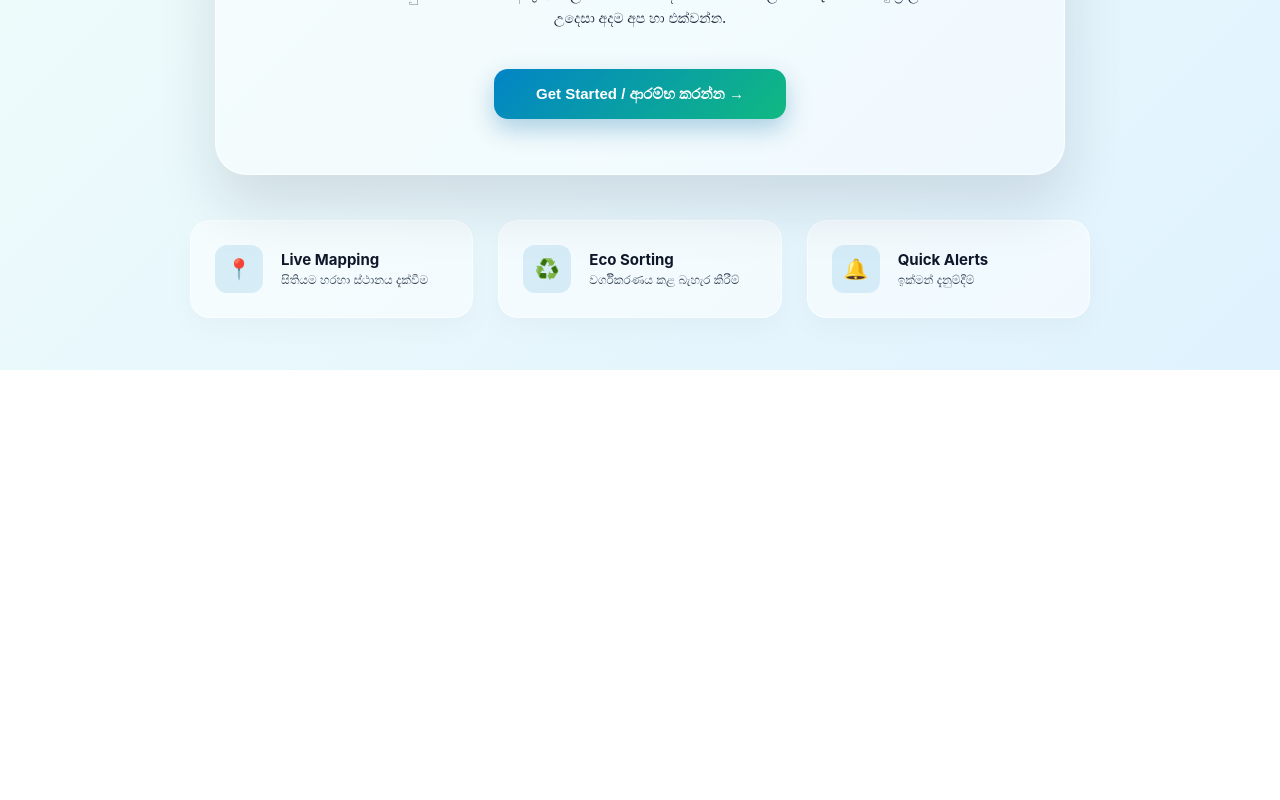
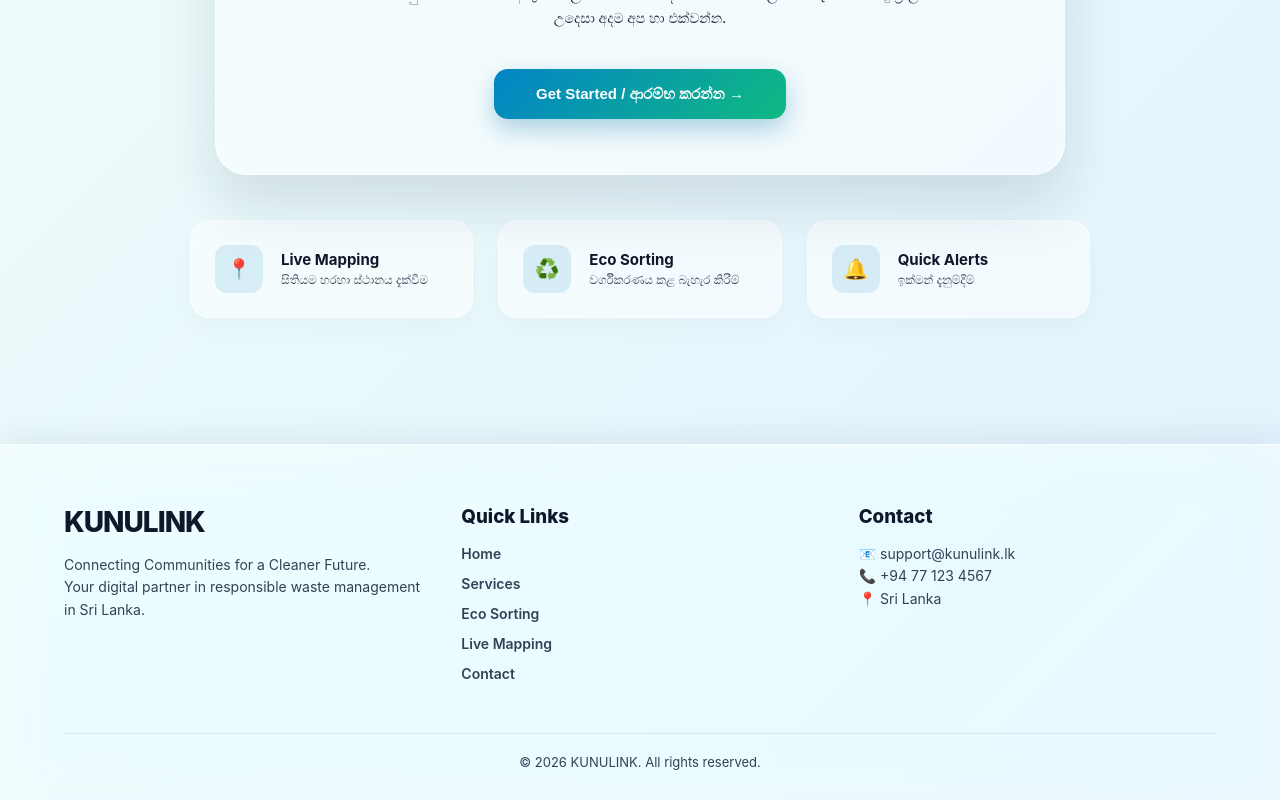
Before and after one commit to Chanulaw/KunuLink, a React (Create React App) app in the folder kunuLeft/: page / in a window 1280 px wide. Shown: the part 430-1230 px from the top of the page. Before the commit the page ends 800 px from the top, so only its background shows below. Built offline with nearby package versions, Linux system fonts and the light colour scheme.

Commit message:
Add footer

```diff
--- a/kunuLeft/src/App.css
+++ b/kunuLeft/src/App.css
@@ -937,3 +937,98 @@ body {
   padding: 40px;
   box-shadow: 0 20px 50px rgba(15, 23, 42, 0.08);
 }
+
+/* ==========================================
+   🌿 KUNULINK PREMIUM GLASS FOOTER
+   ========================================== */
+
+.footer {
+  margin-top: 80px;
+  padding: 60px 5% 30px;
+  background: rgba(255, 255, 255, 0.45);
+  backdrop-filter: blur(25px) saturate(180%);
+  -webkit-backdrop-filter: blur(25px) saturate(180%);
+  border-top: 1px solid var(--glass-border);
+  box-shadow: 0 -10px 30px rgba(15, 23, 42, 0.06);
+}
+
+.footer-container {
+  display: grid;
+  grid-template-columns: repeat(3, 1fr);
+  gap: 40px;
+  max-width: 1200px;
+  margin: 0 auto;
+}
+
+/* 📌 Footer Sections */
+.footer-section h2,
+.footer-section h3 {
+  color: var(--text-dark);
+  font-weight: 800;
+  margin-bottom: 15px;
+}
+
+.footer-section p {
+  color: var(--text-muted);
+  font-size: 14px;
+  line-height: 1.6;
+}
+
+/* 🧭 Links */
+.footer-links {
+  list-style: none;
+  padding: 0;
+}
+
+.footer-links li {
+  margin-bottom: 10px;
+}
+
+.footer-links a {
+  text-decoration: none;
+  color: var(--text-muted);
+  font-weight: 600;
+  font-size: 14px;
+  transition: 0.25s;
+}
+
+.footer-links a:hover {
+  color: var(--aqua-sky);
+  padding-left: 6px;
+}
+
+/* 🌈 Logo Highlight */
+.footer-logo {
+  font-size: 28px;
+  font-weight: 900;
+  letter-spacing: -1px;
+}
+
+.footer-logo span {
+  background: linear-gradient(135deg, var(--aqua-sky), var(--eco-mint));
+  -webkit-background-clip: text;
+  -webkit-text-fill-color: transparent;
+}
+
+/* 🔻 Bottom Bar */
+.footer-bottom {
+  text-align: center;
+  margin-top: 40px;
+  padding-top: 20px;
+  border-top: 1px solid rgba(15, 23, 42, 0.08);
+  color: var(--text-muted);
+  font-size: 13px;
+}
+
+/* 📱 Mobile Responsive */
+@media (max-width: 768px) {
+  .footer-container {
+    grid-template-columns: 1fr;
+    text-align: center;
+    gap: 25px;
+  }
+
+  .footer {
+    padding: 40px 20px 20px;
+  }
+}
--- a/kunuLeft/src/App.jsx
+++ b/kunuLeft/src/App.jsx
@@ -4,11 +4,12 @@ import Navbar from './components/Navbar';
 import Home from './pages/Home';
 import Login from './pages/Login';
 import Register from './pages/Register';
-import UserDashboard from './pages/UserDashboard'; // ඔයාගේ Map එක තියෙන පේජ් එක
+import UserDashboard from './pages/UserDashboard';
 import Activity from './pages/Activity';
 import AdminDashboard from './pages/AdminDashboard';
-import AdminUsers from './pages/AdminUsers'; // 👈 අලුතින් එක් කළ පිටුව
+import AdminUsers from './pages/AdminUsers'; //
 import './App.css';
+import Footer from './components/Footer';
 
 // 🔒 User ආරක්ෂිත පියවර (ProtectedRoute)
 const UserProtectedRoute = ({ children }) => {
@@ -53,6 +54,8 @@ function App() {
         {/* වැරදි URL ආවොත් Home එකට හරවා යැවීම */}
         <Route path="*" element={<Navigate to="/" replace />} />
       </Routes>
+
+      <Footer />
     </Router>
   );
 }
--- /dev/null
+++ b/kunuLeft/src/components/Footer.jsx
@@ -0,0 +1,42 @@
+import React from "react";
+import { useNavigate } from "react-router-dom";
+
+const Footer = () => {
+  return (
+    <footer className="footer">
+      <div className="footer-container">
+        <div className="footer-section">
+          <h2 className="footer-logo">KUNULINK</h2>
+          <p>Connecting Communities for a Cleaner Future.</p>
+          <p className="footer-text">
+            Your digital partner in responsible waste management in Sri Lanka.
+          </p>
+        </div>
+
+        <div className="footer-section">
+          <h3>Quick Links</h3>
+          <ul className="footer-links">
+            <li><a href="/">Home</a></li>
+            <li><a href="/services">Services</a></li>
+            <li><a href="/eco-sorting">Eco Sorting</a></li>
+            <li><a href="/live-mapping">Live Mapping</a></li>
+            <li><a href="/contact">Contact</a></li>
+          </ul>
+        </div>
+
+        <div className="footer-section">
+          <h3>Contact</h3>
+          <p>📧 support@kunulink.lk</p>
+          <p>📞 +94 77 123 4567</p>
+          <p>📍 Sri Lanka</p>
+        </div>
+      </div>
+
+      <div className="footer-bottom">
+        <p>© {new Date().getFullYear()} KUNULINK. All rights reserved.</p>
+      </div>
+    </footer>
+  );
+};
+
+export default Footer;
```
